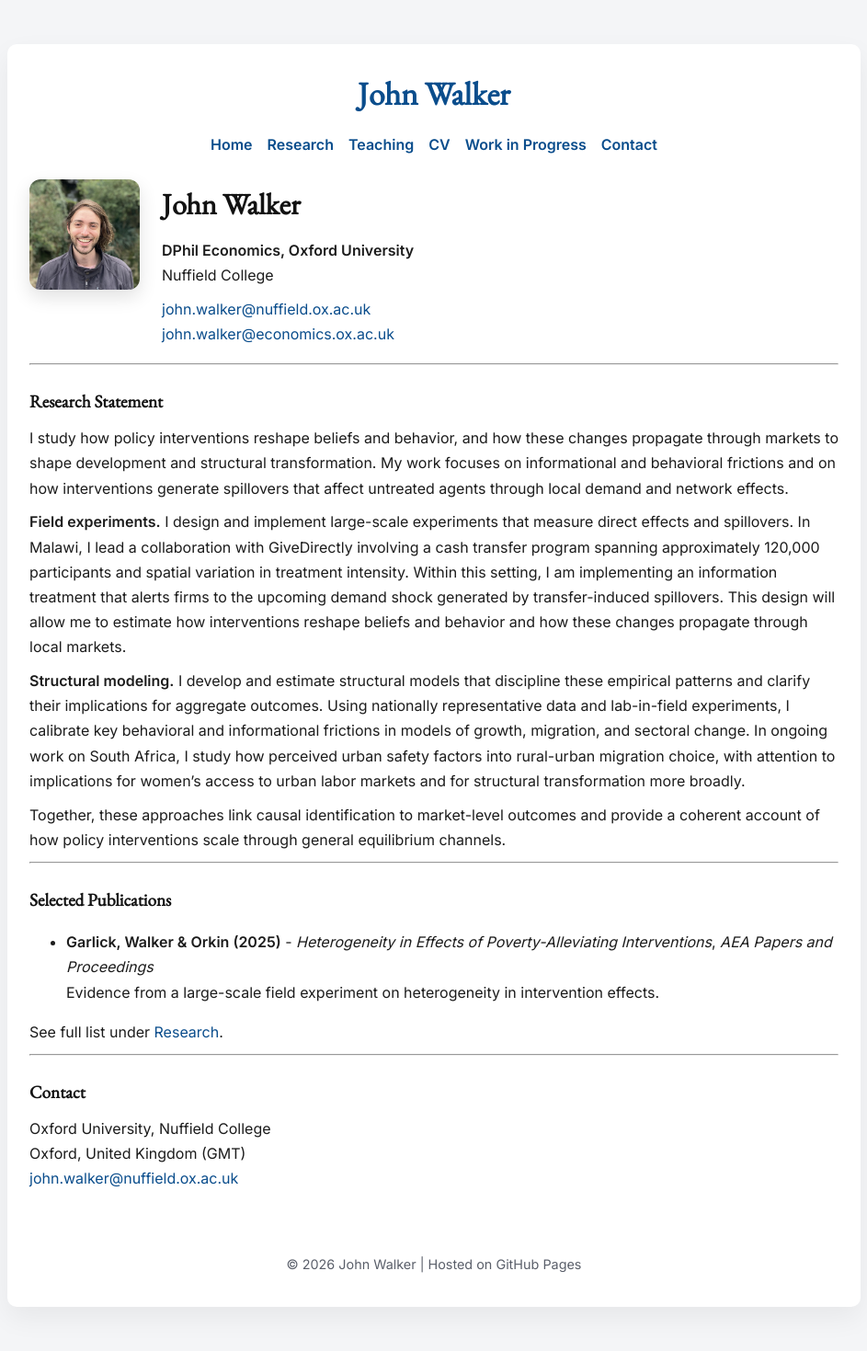
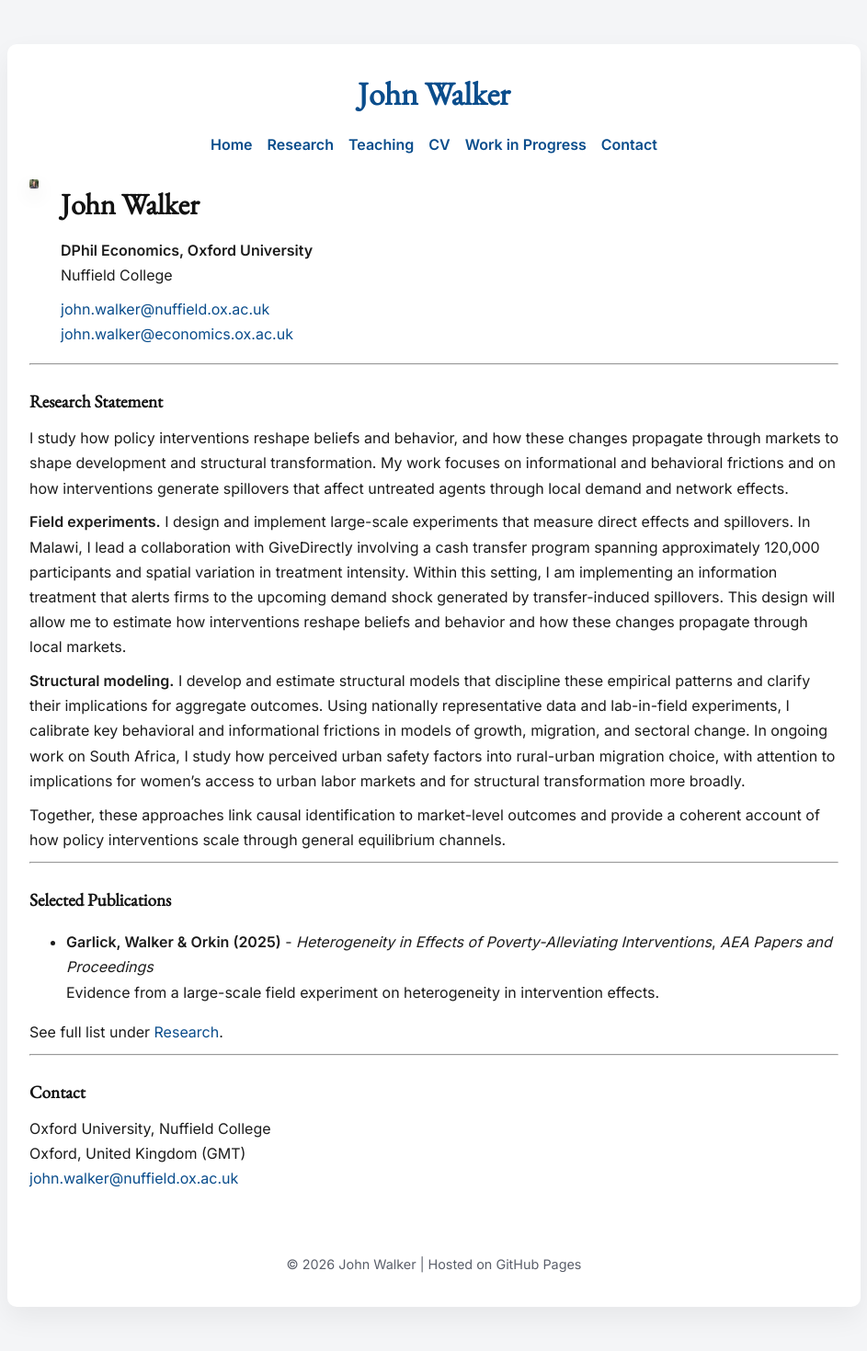
Before and after one commit to jwal1024/johnwalkerecon.github.io, a Jekyll site: the page built from index.md, in a window 1280 px wide. Shown: the whole page at 92% size, without its empty margins (168-1111 px from the left). Built offline with Jekyll 4.4.1, drawn with Linux system fonts in a browser that asks for light colours.

Commit message:
test headshot

```diff
--- a/assets/css/style.css
+++ b/assets/css/style.css
@@ -38,11 +38,11 @@ main {
   margin: 0 0 0.5rem 0;
 }
 .headshot {
-  width: 120px;
-  max-width: 120px;
+  width: 10px;
+  max-width: 10px;
   height: auto;
-  flex: 0 0 120px;
-  border-radius: 12px;
+  flex: 0 0 10px;
+  border-radius: 2px;
   box-shadow: 0 8px 20px rgba(0,0,0,0.12);
 }
 @media (max-width: 600px) {
```
